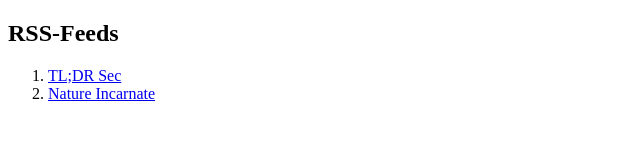
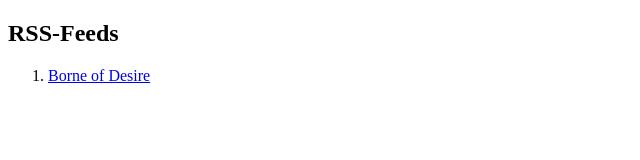
Before and after one commit to Gellardo/rss-generator, a plain HTML site: page index.html in a window 1280 px wide. Shown: the whole page, without its empty margins (0-640 px from the left). Drawn offline with Linux system fonts and the light colour scheme.

Commit message:
Deploying to gh-pages from @ Gellardo/rss-generator@4c90fc821dba2517f28c4d60ab3e86c0e8ea1d9c 🚀

```diff
--- a/index.html
+++ b/index.html
@@ -18,8 +18,7 @@
 <body>
   <h2>RSS-Feeds</h2>
   <ol>
-    <li><a href="./tldr.rss">TL;DR Sec</a></li>
-    <li><a href="./nature-incarnate.rss">Nature Incarnate</a></li>
+    <li><a href="./pokemon-bod.rss">Borne of Desire</a></li>
   </ol>
 </body>
 </html>
```
Also changed, not shown: 3 other files.
